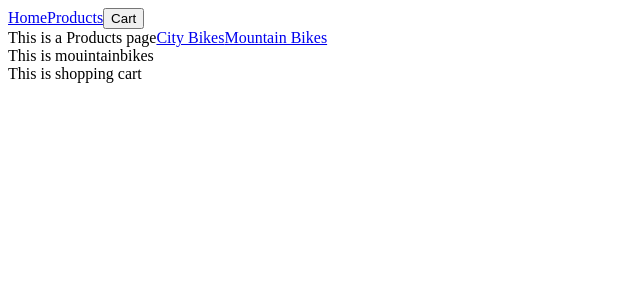
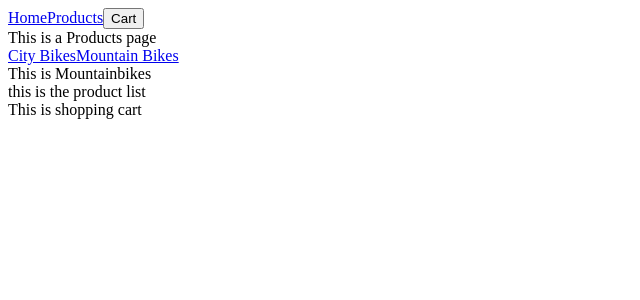
Before and after one commit to benjyongzh/odin-javascript, a React (Create React App) app in the folder projects/shopping-cart/: page /products/mountainbikes in a window 1280 px wide. Shown: the top 300 px of the page, without its empty margins (0-640 px from the left). Built offline with nearby package versions, Linux system fonts and the light colour scheme.

Commit message:
Add product list component. Learn to avoid nesting indexes.

```diff
--- a/projects/shopping-cart/src/App.js
+++ b/projects/shopping-cart/src/App.js
@@ -8,7 +8,7 @@ import HomePage from "./components/HomePage";
 import ProductsPage from "./components/ProductsPage";
 import CityBikesProducts from "./components/CityBikesProducts";
 import MountainBikesProducts from "./components/MountainBikesProducts";
-import ProductPage from "./components/ProductPage";
+import ProductDetails from "./components/ProductDetails";
 import ShoppingCartBar from "./components/ShoppingCartBar";
 
 // import RouteSwitch from "./components/RouteSwitch";
@@ -26,11 +26,16 @@ function App() {
         <Route path="/" element={<HomePage />} />
 
         <Route path="products" element={<ProductsPage />}>
+          <Route index element={<CityBikesProducts />} />
+
           <Route path="citybikes" element={<CityBikesProducts />} />
+
           <Route path="mountainbikes" element={<MountainBikesProducts />} />
+
+          <Route path=":productId" element={<ProductDetails />} />
+
         </Route>
 
-        <Route path="product" element={<ProductPage />} />
       </Routes>
 
       <ShoppingCartBar />
--- a/projects/shopping-cart/src/components/CityBikesProducts.js
+++ b/projects/shopping-cart/src/components/CityBikesProducts.js
@@ -1,13 +1,38 @@
 import { useState } from "react";
+import ProductList from "./ProductList";
+
+const allProducts = [
+  {
+    name: "BMX200",
+    price: 300,
+    id: "citybike1"
+  },
+  {
+    name: "BMX150X",
+    price: 160,
+    id: "citybike2"
+  },
+  {
+    name: "Lame Bike",
+    price: 47,
+    id: "citybike3"
+  },
+  {
+    name: "Bike For Rich",
+    price: 800,
+    id: "citybike4"
+  }
+];
 
 function CityBikesProducts() {
 
-  const {products, setProducts} = useState({});
+  const {products, setProducts} = useState([]);
 
 
   return (
     <div className="CityBikesProducts">
       This is citybikes
+      <ProductList products={products}/>
     </div>
   );
 }
--- a/projects/shopping-cart/src/components/ItemCard.js
+++ b/projects/shopping-cart/src/components/ItemCard.js
@@ -1,20 +1,17 @@
-import { useState } from "react";
 import { Link } from "react-router-dom";
 
-function ItemCard() {
-
-  const {value, setValue} = useState(5);
-  const {quantity, setQuantity} = useState(1);
+function ItemCard({itemName, itemPrice}) {
 
   const addToCart = event => {
     event.preventDefault();
-    console.log("added to cart")
+    console.log(`${itemName} added to cart. Value = $${itemPrice}.`)
   };
 
   return (
     <div className="item-card">
-      This is an item
       <div className="item-image" />
+      <div className="item-name">{itemName}</div>
+      <div className="item-price">${itemPrice}</div>
       <button className="item-quickadd-button" onClick={() => addToCart}>Quick Add</button>
       <Link to="product" className="item-details-button">Details</Link>
     </div>
--- a/projects/shopping-cart/src/components/MountainBikesProducts.js
+++ b/projects/shopping-cart/src/components/MountainBikesProducts.js
@@ -1,14 +1,40 @@
 import { useState } from "react";
+import ProductList from "./ProductList";
 
-function MouintainBikesProducts() {
+const allProducts = [
+  {
+    name: "BMX200",
+    price: 300,
+    id: "mountainbike1"
+  },
+  {
+    name: "BMX150X",
+    price: 160,
+    id: "mountainbike2"
+  },
+  {
+    name: "Lame Bike",
+    price: 47,
+    id: "mountainbike3"
+  },
+  {
+    name: "Bike For Rich",
+    price: 800,
+    id: "mountainbike4"
+  },
+]
 
-  const {products, setProducts} = useState({});
+function MountainBikesProducts() {
+
+  const {products, setProducts} = useState(allProducts);
+
 
   return (
-    <div className="MouintainBikesProducts">
-      This is mouintainbikes
+    <div className="MountainBikesProducts">
+      This is Mountainbikes
+      <ProductList products={products}/>
     </div>
   );
 }
 
-  export default MouintainBikesProducts;
+  export default MountainBikesProducts;
--- /dev/null
+++ b/projects/shopping-cart/src/components/ProductDetails.js
@@ -0,0 +1,9 @@
+function ProductDetails() {
+    return (
+      <div className="ProductDetails">
+        This is a single Product Detail
+      </div>
+    );
+  }
+
+  export default ProductDetails;
--- /dev/null
+++ b/projects/shopping-cart/src/components/ProductList.js
@@ -0,0 +1,27 @@
+// import { useState, useEffect } from "react";
+import ItemCard from "./ItemCard";
+
+
+function ProductList({products}) {
+
+  console.log(products)
+
+  return (
+    <div className="product-list">
+    this is the product list
+    {/* {
+      products.map(item => {
+        return (
+          <ItemCard
+            itemName={item.name}
+            itemPrice={item.price}
+            key={item.id}
+          />
+        )
+      })
+    } */}
+    </div>
+  );
+}
+
+  export default ProductList;
--- a/projects/shopping-cart/src/components/ProductPage.js
+++ /dev/null
@@ -1,9 +0,0 @@
-function ProductPage() {
-    return (
-      <div className="ProductPage">
-        This is a single Product page
-      </div>
-    );
-  }
-
-  export default ProductPage;
--- a/projects/shopping-cart/src/components/ProductsPage.js
+++ b/projects/shopping-cart/src/components/ProductsPage.js
@@ -4,10 +4,10 @@ function ProductsPage() {
     return (
       <div className="ProductsPage">
         This is a Products page
-        <navbar>
-        <NavLink to="citybikes">City Bikes</NavLink>
-        <NavLink to="mountainbikes">Mountain Bikes</NavLink>
-        </navbar>
+        <nav>
+          <NavLink to="citybikes">City Bikes</NavLink>
+          <NavLink to="mountainbikes">Mountain Bikes</NavLink>
+        </nav>
         <Outlet/>
       </div>
     );
```
